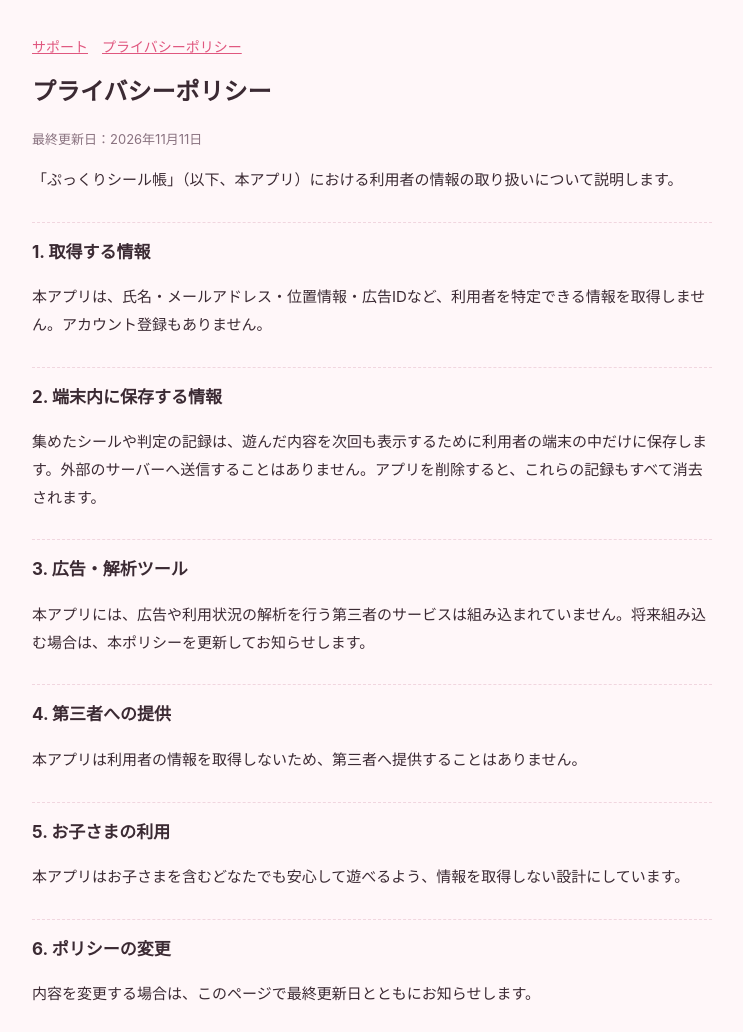
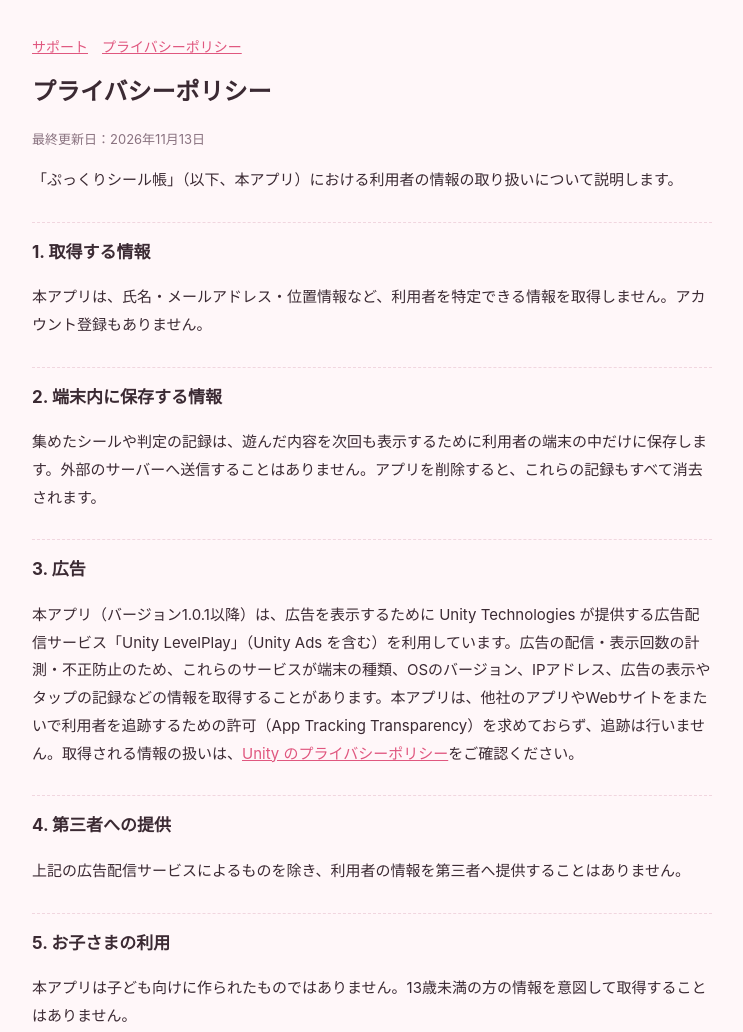
Before and after one commit to taka52208-glitch/pukkuri-seal, a plain HTML site: page privacy.html in a window 1280 px wide. Shown: the top 1032 px of the page, without its empty margins (268-1011 px from the left). Drawn offline with Linux system fonts and the light colour scheme.

Commit message:
プライバシーポリシー: 広告(Unity LevelPlay)の記載を追加

```diff
--- a/privacy.html
+++ b/privacy.html
@@ -1,11 +1,11 @@
 <!doctype html><html lang="ja"><head><meta charset="utf-8"><meta name="viewport" content="width=device-width,initial-scale=1"><style>:root{--bg:#fff7f9;--fg:#3b2a33;--mute:#8a7380;--acc:#e0577f;--line:#f1d6df}body{margin:0;font-family:-apple-system,BlinkMacSystemFont,"Hiragino Maru Gothic ProN","Hiragino Sans",sans-serif;background:var(--bg);color:var(--fg);line-height:1.85}main{max-width:680px;margin:0 auto;padding:32px 16px 72px}h1{font-size:24px;margin:8px 0 4px}h2{font-size:17px;margin:28px 0 6px;padding-top:14px;border-top:1px dashed var(--line)}p,li{font-size:15px}a{color:var(--acc)}.mute{color:var(--mute);font-size:13px}nav a{font-size:14px;margin-right:14px}</style><title>ぷっくりシール帳 プライバシーポリシー</title></head><body><main>
 <nav><a href="./">サポート</a><a href="privacy.html">プライバシーポリシー</a></nav>
-<h1>プライバシーポリシー</h1><p class="mute">最終更新日：2026年11月11日</p>
+<h1>プライバシーポリシー</h1><p class="mute">最終更新日：2026年11月13日</p>
 <p>「ぷっくりシール帳」（以下、本アプリ）における利用者の情報の取り扱いについて説明します。</p>
-<h2>1. 取得する情報</h2><p>本アプリは、氏名・メールアドレス・位置情報・広告IDなど、利用者を特定できる情報を取得しません。アカウント登録もありません。</p>
+<h2>1. 取得する情報</h2><p>本アプリは、氏名・メールアドレス・位置情報など、利用者を特定できる情報を取得しません。アカウント登録もありません。</p>
 <h2>2. 端末内に保存する情報</h2><p>集めたシールや判定の記録は、遊んだ内容を次回も表示するために利用者の端末の中だけに保存します。外部のサーバーへ送信することはありません。アプリを削除すると、これらの記録もすべて消去されます。</p>
-<h2>3. 広告・解析ツール</h2><p>本アプリには、広告や利用状況の解析を行う第三者のサービスは組み込まれていません。将来組み込む場合は、本ポリシーを更新してお知らせします。</p>
-<h2>4. 第三者への提供</h2><p>本アプリは利用者の情報を取得しないため、第三者へ提供することはありません。</p>
-<h2>5. お子さまの利用</h2><p>本アプリはお子さまを含むどなたでも安心して遊べるよう、情報を取得しない設計にしています。</p>
+<h2>3. 広告</h2><p>本アプリ（バージョン1.0.1以降）は、広告を表示するために Unity Technologies が提供する広告配信サービス「Unity LevelPlay」（Unity Ads を含む）を利用しています。広告の配信・表示回数の計測・不正防止のため、これらのサービスが端末の種類、OSのバージョン、IPアドレス、広告の表示やタップの記録などの情報を取得することがあります。本アプリは、他社のアプリやWebサイトをまたいで利用者を追跡するための許可（App Tracking Transparency）を求めておらず、追跡は行いません。取得される情報の扱いは、<a href="https://unity.com/legal/game-player-and-app-user-privacy-policy">Unity のプライバシーポリシー</a>をご確認ください。</p>
+<h2>4. 第三者への提供</h2><p>上記の広告配信サービスによるものを除き、利用者の情報を第三者へ提供することはありません。</p>
+<h2>5. お子さまの利用</h2><p>本アプリは子ども向けに作られたものではありません。13歳未満の方の情報を意図して取得することはありません。</p>
 <h2>6. ポリシーの変更</h2><p>内容を変更する場合は、このページで最終更新日とともにお知らせします。</p>
 <h2>7. お問い合わせ</h2><p><a href="https://github.com/taka52208-glitch/pukkuri-seal/issues/new">お問い合わせフォーム（GitHub）</a></p></main></body></html>
```
